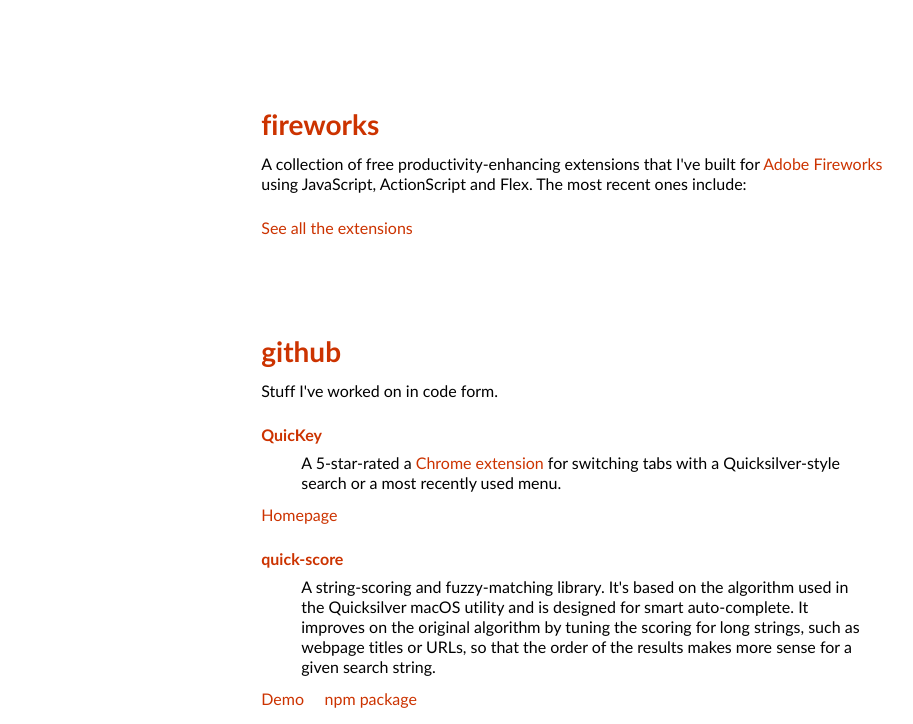
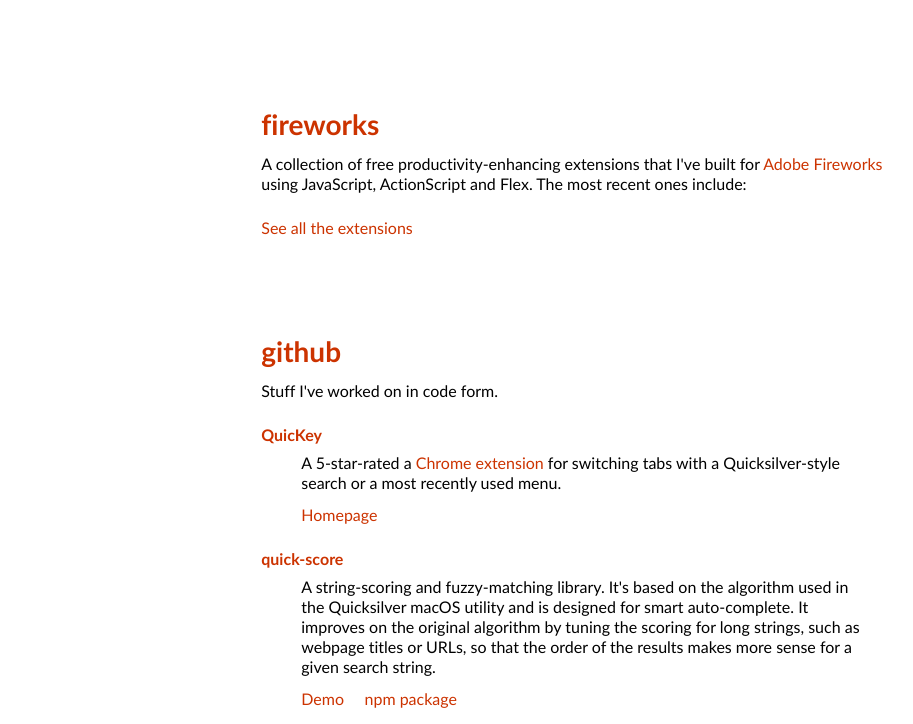
Before and after one commit to john-dunning/astro-test, an Astro site: page / in a window 1280 px wide. Shown: the part 76-800 px from the top of the page, without its empty margins (167-1080 px from the left). Built offline with nearby package versions, Linux system fonts and the light colour scheme; Astro itself is replaced by a stand-in of ours.

Commit message:
Tweak paragraph padding

```diff
--- a/src/components/SectionItem.astro
+++ b/src/components/SectionItem.astro
@@ -33,4 +33,8 @@
 		font-size: 1rem;
 		margin-bottom: .5rem;
 	}
+
+	p {
+		padding: 0 var(--spacing-lg);
+	}
 </style>
```
